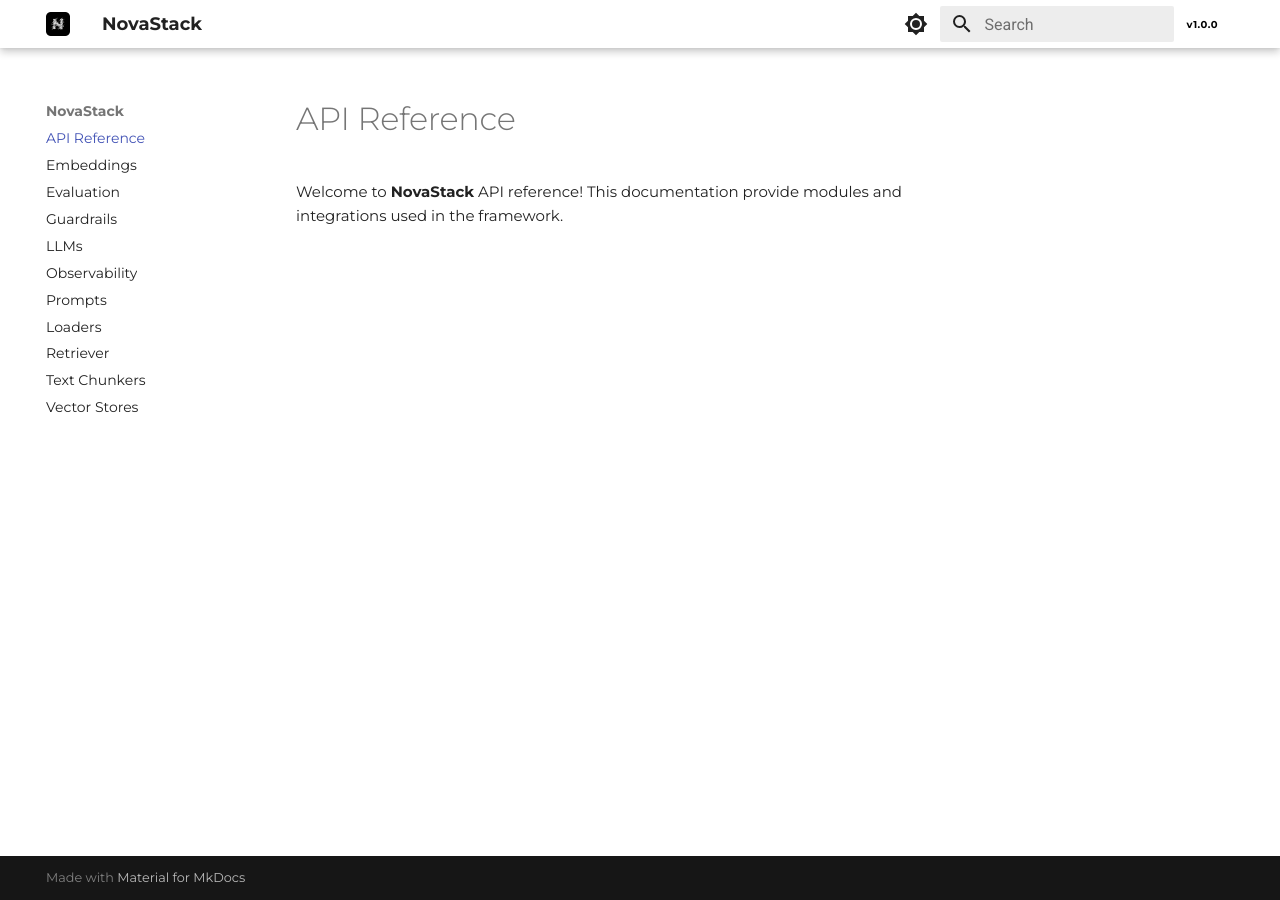
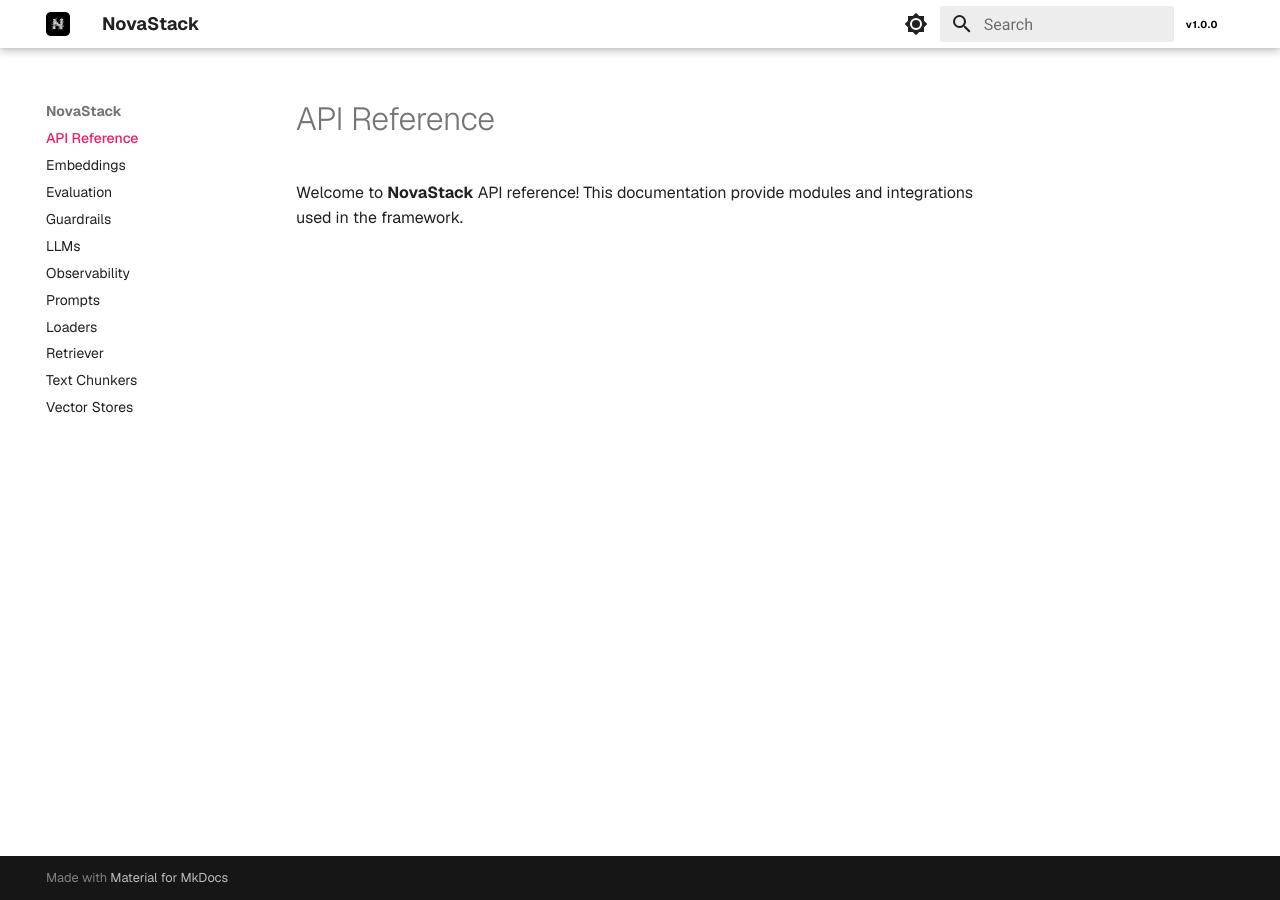
Before and after one commit to novastack-project/novastack, an MkDocs documentation site: the page built from docs/api_reference/api_reference/index.md, in a window 1280 px wide. Built offline with MkDocs 1.6.1 and Material for MkDocs 9.7.7, drawn with Linux system fonts in a browser that asks for light colours.

Commit message:
docs: update font and colors

```diff
--- a/docs/api_reference/api_reference/_static/css/style.css
+++ b/docs/api_reference/api_reference/_static/css/style.css
@@ -1,26 +1,25 @@
-@import url('https://fonts.googleapis.com/css2?family=Montserrat:ital,wght@0,100..900;1,100..900&display=swap');
-@import url('https://fonts.googleapis.com/css2?family=Red+Hat+Text:ital,wght@0,300..700;1,300..700&display=swap');
-@import url('https://fonts.googleapis.com/css2?family=IBM+Plex+Mono:wght@300;400;500;600;700&display=swap');
+@import url('https://fonts.googleapis.com/css2?family=Geist:wght@100..900&display=swap');
+@import url('https://fonts.googleapis.com/css2?family=Geist+Mono:wght@100..900&display=swap');
 
 /* Change the font for the entire body */
 body {
-    font-family: "Montserrat", sans-serif;
+    font-family: "Geist", sans-serif;
     font-weight: 400;
     font-optical-sizing: auto;
 }
 
 p {
-  font-size: 15px;
+  font-size: 16px;
 }
 
 .highlight > pre > code {
-    font-family: "IBM Plex Mono", serif;
-    font-size: 14px;
+    font-family: "Geist Mono", ui-monospace, monospace;
+    font-size: 12px;
     background: #eeffcc
 }
 
 .doc-signature.highlight > pre > code {
-    font-family: "IBM Plex Mono", serif;
+    font-family: "Geist Mono", ui-monospace, monospace;
     background: #f5f5f5
 }
 
@@ -31,3 +30,156 @@
 .md-nav--secondary > .md-nav__list  {
     font-size: 14px;
 }
+
+
+/* Unified magenta color for hover and active/selected states */
+/* Main content links */
+.md-typeset a:hover {
+    color: #e91e63 !important;
+}
+
+/* Navigation links */
+.md-nav__link:hover {
+    color: #e91e63 !important;
+}
+
+/* Table of contents links */
+.md-nav--secondary .md-nav__link:hover {
+    color: #e91e63 !important;
+}
+
+/* Header navigation links */
+.md-header__button:hover {
+    color: #e91e63 !important;
+}
+
+/* Footer links */
+.md-footer__link:hover {
+    color: #e91e63 !important;
+}
+
+/* Search results links */
+.md-search-result__link:hover {
+    background-color: rgba(233, 30, 99, 0.1) !important;
+}
+
+/* Sidebar navigation active/hover state */
+.md-nav__item .md-nav__link--active:hover,
+.md-nav__item .md-nav__link:hover {
+    color: #e91e63 !important;
+}
+
+/* Code links */
+.md-typeset code a:hover {
+    color: #e91e63 !important;
+}
+
+/* Active/selected link colors */
+/* Active state for all links (when clicked) */
+.md-typeset a:active {
+    color: #e91e63 !important;
+}
+
+/* Navigation links - active state */
+.md-nav__link:active {
+    color: #e91e63 !important;
+}
+
+/* Navigation links - selected/current page */
+.md-nav__link--active {
+    color: #e91e63 !important;
+    font-weight: 500;
+}
+
+/* Primary navigation - active item */
+.md-nav--primary .md-nav__link--active {
+    color: #e91e63 !important;
+}
+
+/* Secondary navigation (table of contents) - active item */
+.md-nav--secondary .md-nav__link--active {
+    color: #e91e63 !important;
+}
+
+/* Table of contents links - active state */
+.md-nav--secondary .md-nav__link:active {
+    color: #e91e63 !important;
+}
+
+/* Header navigation links - active state */
+.md-header__button:active {
+    color: #e91e63 !important;
+}
+
+/* Footer links - active state */
+.md-footer__link:active {
+    color: #e91e63 !important;
+}
+
+/* Search results links - active state */
+.md-search-result__link:active {
+    background-color: rgba(233, 30, 99, 0.1) !important;
+}
+
+/* Sidebar navigation - active item (current page) */
+.md-nav__item .md-nav__link--active {
+    color: #e91e63 !important;
+}
+
+/* Code links - active state */
+.md-typeset code a:active {
+    color: #e91e63 !important;
+}
+
+/* Tabs - active/selected tab */
+.md-tabs__link--active {
+    color: #e91e63 !important;
+}
+
+/* Button/link focus state for accessibility */
+.md-typeset a:focus,
+.md-nav__link:focus {
+    outline: 2px solid #e91e63;
+    outline-offset: 2px;
+}
+
+
+/* Navbar font weight adjustments - make fonts thinner */
+/* Header buttons (menu, search icons) */
+.md-header__button {
+    font-weight: 200 !important;
+    font-size: 14px !important;
+}
+
+/* Tab navigation links */
+.md-tabs__link {
+    font-weight: 200 !important;
+    font-size: 14px !important;
+}
+
+/* Header navigation items */
+.md-header-nav__button {
+    font-weight: 200 !important;
+    font-size: 14px !important;
+}
+
+/* Left sidebar navigation font size adjustments */
+/* Primary navigation (left sidebar) */
+.md-nav--primary .md-nav__link {
+    font-size: 14px !important;
+}
+
+/* Primary navigation titles */
+.md-nav--primary .md-nav__title {
+    font-size: 14px !important;
+}
+
+/* All sidebar navigation items */
+.md-sidebar .md-nav__link {
+    font-size: 14px !important;
+}
+
+/* Sidebar section labels */
+.md-nav__item--section > .md-nav__link {
+    font-size: 14px !important;
+}
```
